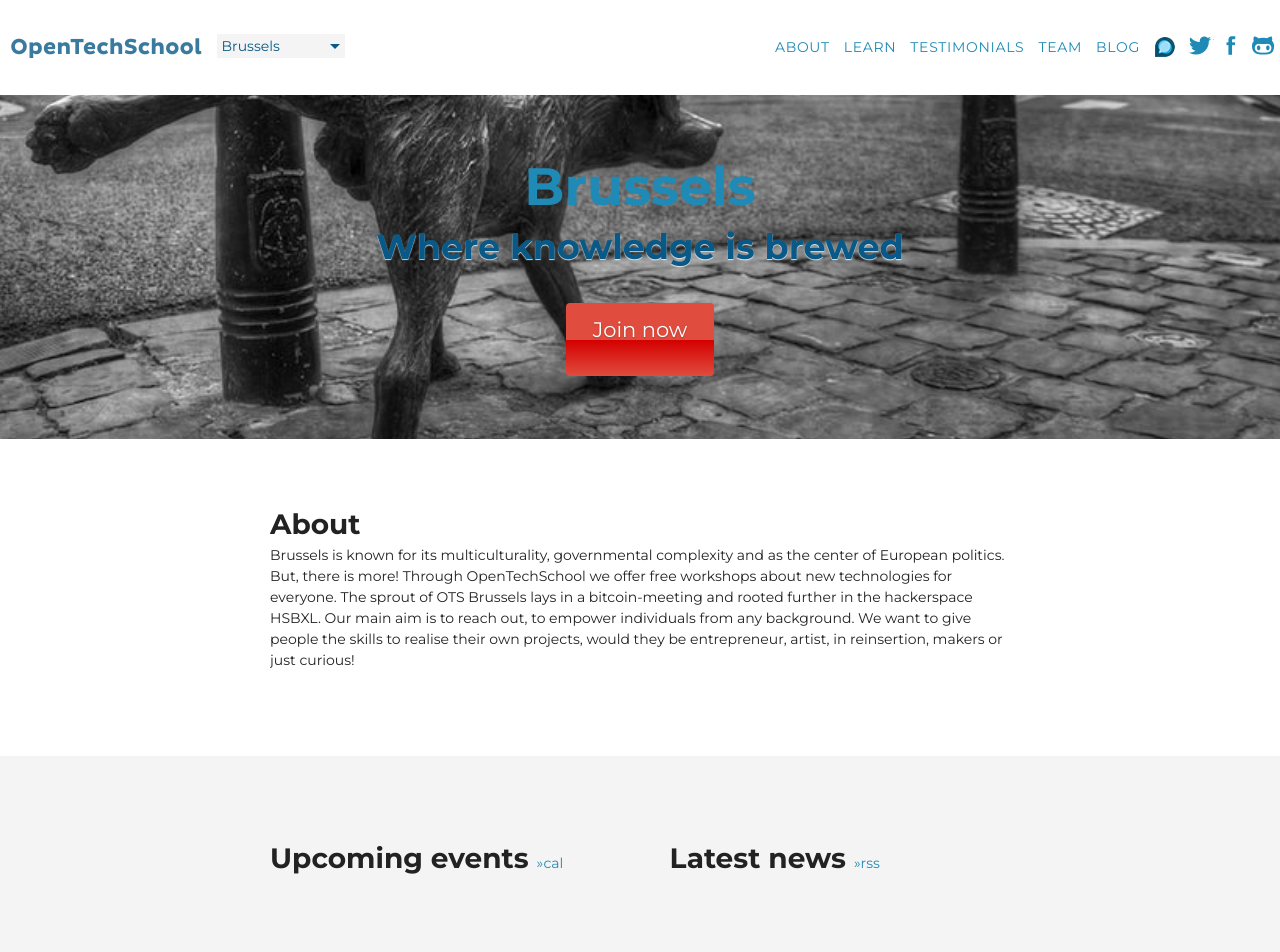
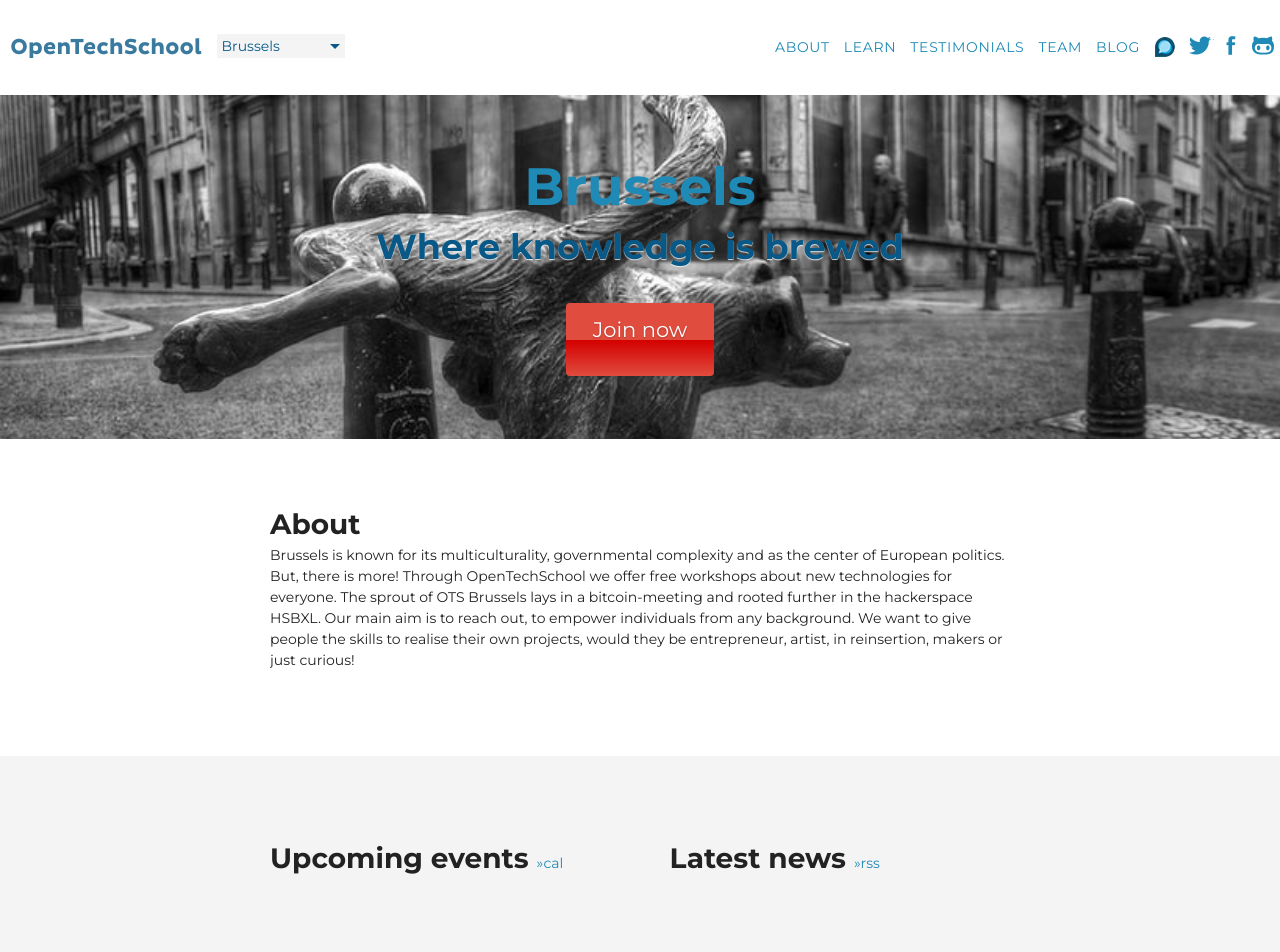
Before and after one commit to OpenTechSchool/www.opentechschool.org, a Jekyll site: the page built from brussels/index.md, in a window 1280 px wide. Shown: the top 952 px of the page. Built offline with Jekyll 4.4.1, drawn with Linux system fonts in a browser that asks for light colours; nearby versions of some CDN libraries; comment, search, counter and statistics services are not loaded.

Commit message:
reposition

```diff
--- a/sass/imports/_city.scss
+++ b/sass/imports/_city.scss
@@ -42,7 +42,7 @@
 
 .site_header_brussels {
   background-image: url(../images/bg_brussels.jpg);
-  background-position: 40% 60%;
+  background-position: 0% 25%;
 }
 
 .site_header_dortmund {
--- a/stylesheets/screen.css
+++ b/stylesheets/screen.css
@@ -253,7 +253,7 @@ footer a:hover, footer a:active, footer a:focus { color: #FFF; }
 
 .site_header_berlin { background-image: url(../images/bg_berlin.jpg); background-position: 40% 60%; }
 
-.site_header_brussels { background-image: url(../images/bg_brussels.jpg); background-position: 40% 60%; }
+.site_header_brussels { background-image: url(../images/bg_brussels.jpg); background-position: 0% 25%; }
 
 .site_header_dortmund { background-image: url(../images/bg_dortmund.jpg); background-position: 0% 70%; }
 
```
